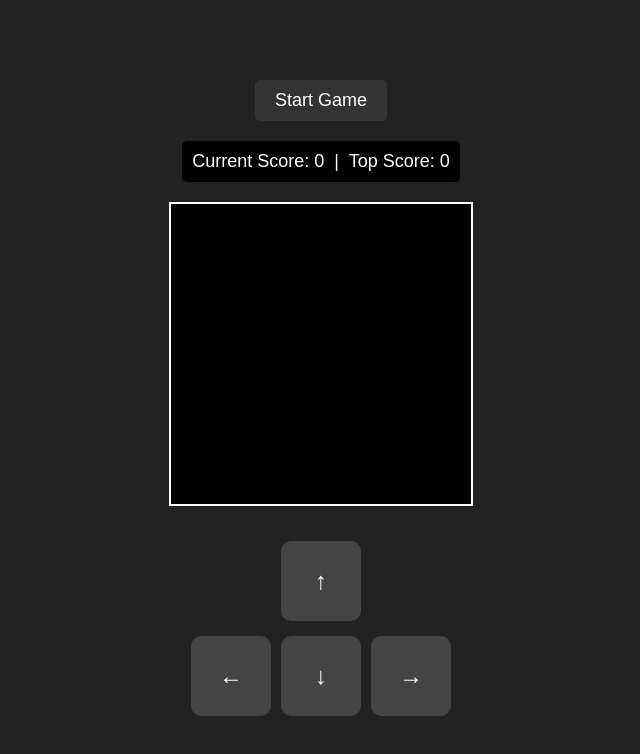
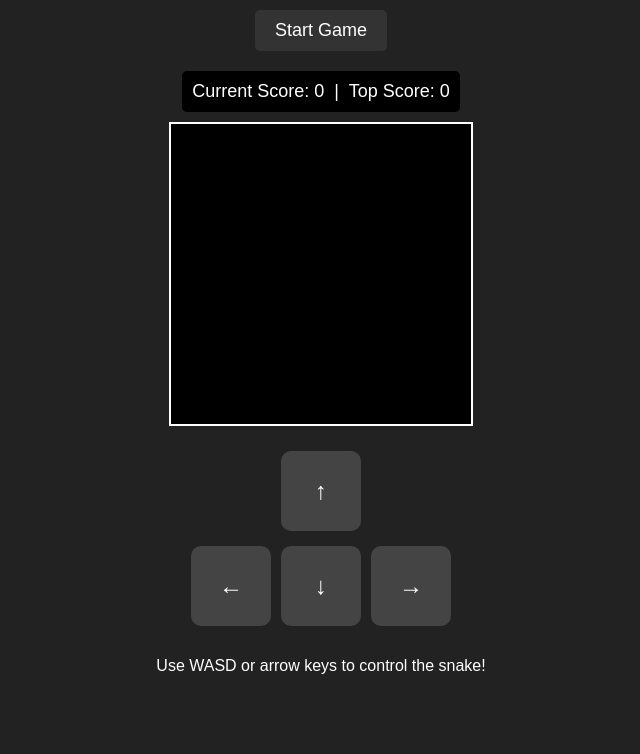
Before and after one commit to joacoleza/browser-snake-game, a plain HTML site: page index.html in a window 1280 px wide. Shown: the whole page, without its empty margins (319-959 px from the left). Drawn offline with Linux system fonts and the light colour scheme.

Commit message:
Add control info in the html

```diff
--- a/index.html
+++ b/index.html
@@ -23,6 +23,9 @@
           <button id="right">→</button>
         </div>
       </div>
+      <div id="controlInfo">
+        <p>Use WASD or arrow keys to control the snake!</p>
+      </div>
     </div>
     <script src="script.js"></script>
   </body>
--- a/style.css
+++ b/style.css
@@ -1,9 +1,11 @@
+html,
 body {
   display: flex;
   justify-content: center;
   align-items: center;
-  height: 100vh;
+  height: 100%;
   margin: 0;
+  overflow: hidden;
   background-color: #222;
   color: white;
   font-family: Arial, sans-serif;
@@ -13,7 +15,9 @@ body {
   display: flex;
   flex-direction: column;
   align-items: center;
-  gap: 10px;
+  justify-content: flex-start;
+  height: 100%;
+  padding-top: 20px;
 }
 
 #gameCanvas {
@@ -73,7 +77,7 @@ body {
   cursor: pointer;
   border-radius: 5px;
   outline: none;
-  margin-bottom: 10px;
+  margin-bottom: 20px;
 }
 
 #startGameButton:active {
@@ -89,3 +93,8 @@ body {
   border-radius: 5px;
   display: inline-block;
 }
+
+#controlInfo {
+  text-align: center;
+  margin-top: 10px;
+}
```
